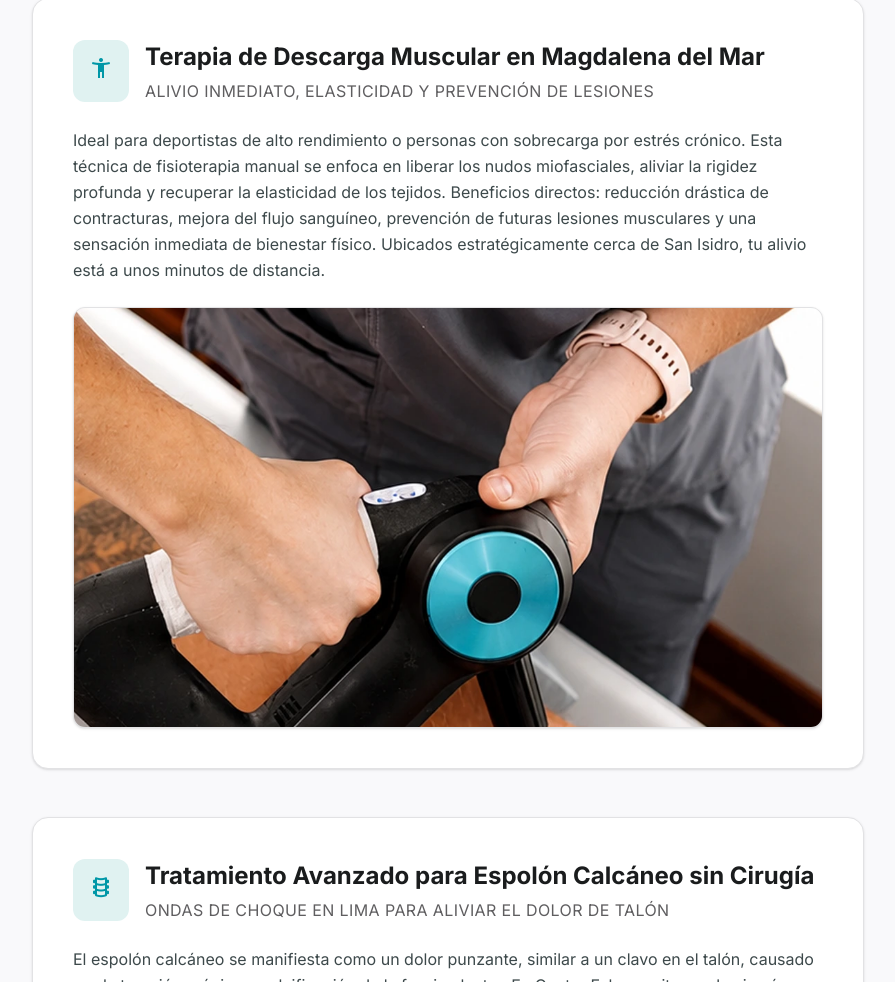
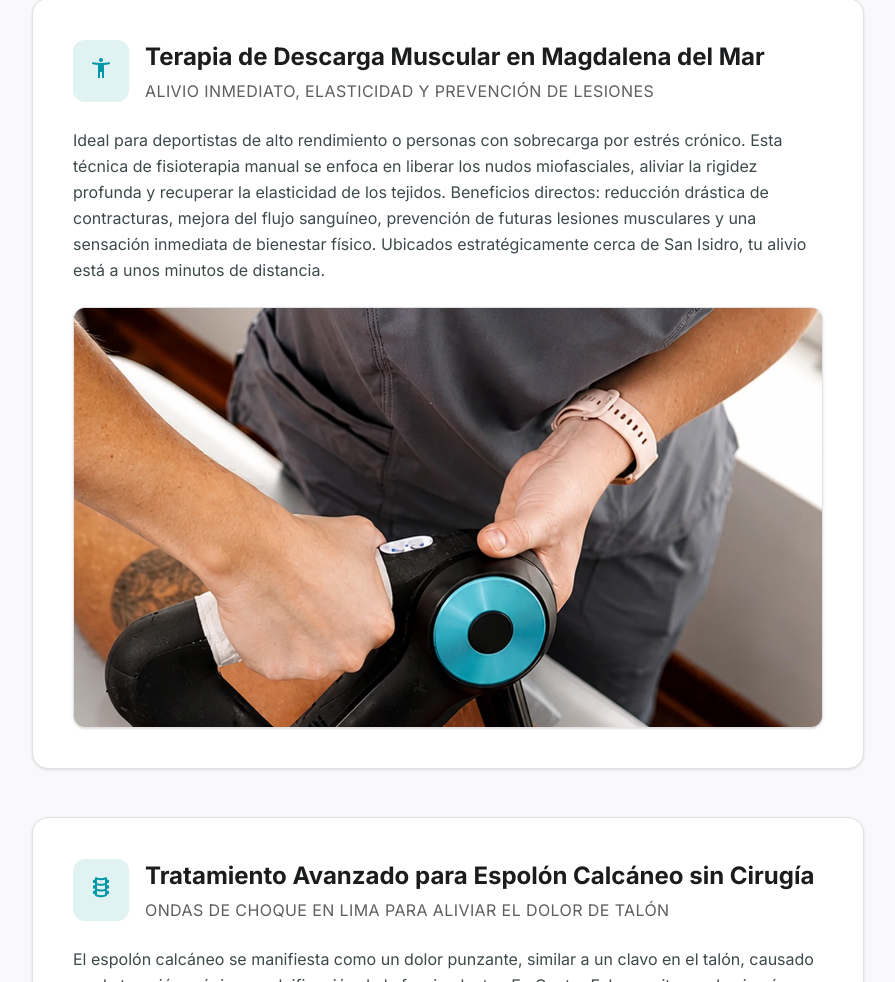
Before and after one commit to ABblack88/web-centro-eslava, a website: page servicios.html in a window 1280 px wide. Shown: the part 1790-2772 px from the top of the page, without its empty margins (192-1087 px from the left). Drawn offline with nearby package versions, Linux system fonts and the light colour scheme; files that its build step writes are made by us from their sources.

Commit message:
Ajuste preciso de encuadre para mostrar accion de Descarga Muscular

```diff
--- a/servicios.html
+++ b/servicios.html
@@ -234,7 +234,7 @@
                     </p>
                     <div
                         class="aspect-video w-full max-w-3xl rounded-xl overflow-hidden shadow-sm border border-surface-variant bg-surface-container-high mx-auto relative group mt-6">
-                        <img class="w-full h-full object-cover scale-[1.3] origin-[40%_100%]" src="img/DESCARGA MUSCULAR.webp"
+                        <img class="w-full h-full object-cover scale-[1.1] origin-[20%_65%]" src="img/DESCARGA MUSCULAR.webp"
                             alt="Terapia de Descarga Muscular">
                     </div>
                 </article>
```
